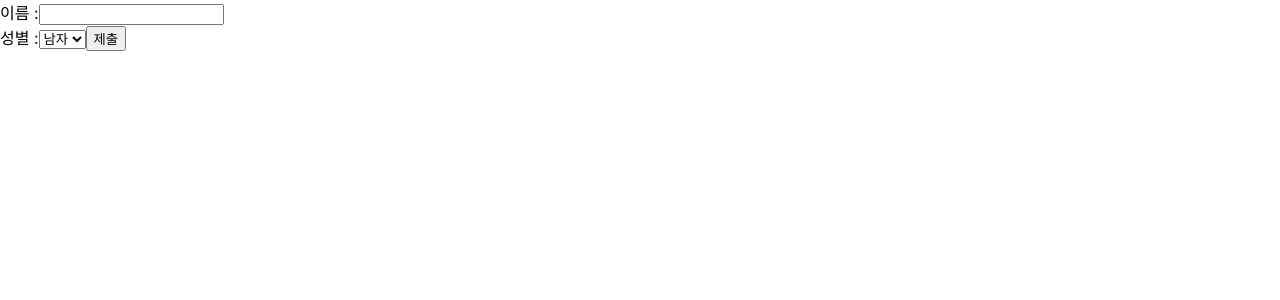
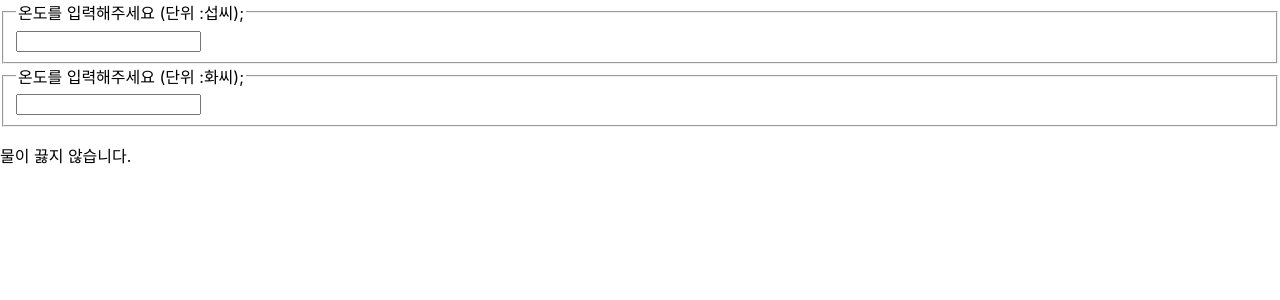
Before and after one commit to wdohoon/react, a React (Create React App) app: page / in a window 1280 px wide. Shown: the top 300 px of the page. Built offline with nearby package versions, Linux system fonts and the light colour scheme.

Commit message:
chapter12

```diff
--- /dev/null
+++ b/src/chapter_12/Calculator.jsx
@@ -0,0 +1,65 @@
+import React, {useState} from "react";
+import TemperatureInput from "./TemperatureInput";
+
+function BoilingVerdict(props) {
+    if (props.celsius >= 100){
+        return <p>물이 끓습니다.</p>;
+    }
+    return <p>물이 끓지 않습니다.</p>;
+}
+
+function toCelsius(fahrenheit) {
+    return ((fahrenheit - 32) * 5) / 9;
+}
+
+function toFahrenheit(celsius) {
+    return (celsius * 9) / 5 + 32;
+}
+
+function tryConvert(temperature, convert){
+    const input = parseFloat(temperature);
+    if (Number.isNaN(input)) {
+        return "";
+    }
+    const output = convert(input);
+    const rounded = Math.round(output * 1000) / 1000;
+    return rounded.toString();
+}
+
+function Calculator(props){
+    const [temperature, setTemperature] = useState("");
+    const [scale, setScale] = useState("c");
+
+    const handleCelsiusChange = (temperature) => {
+        setTemperature(temperature);
+        setScale("c");
+    };
+
+    const handleFahrenheitChange = (temperature) => {
+        setTemperature(temperature);
+        setScale("f");
+    };
+
+    const celsius =
+        scale === "f" ? tryConvert(temperature, toCelsius) : temperature;
+    const fahrenheit =
+        scale === "c" ? tryConvert(temperature, toFahrenheit) : temperature;
+
+    return(
+        <div>
+            <TemperatureInput
+                scale="c"
+                temperature={celsius}
+                onTemperatureChange={handleCelsiusChange}
+            />
+            <TemperatureInput
+                scale="f"
+                temperature={fahrenheit}
+                onTemperatureChange={handleFahrenheitChange}
+            />
+            <BoilingVerdict celsius={parseFloat(celsius)} />
+        </div>
+    );
+}
+
+export default Calculator;
--- /dev/null
+++ b/src/chapter_12/TemperatureInput.jsx
@@ -0,0 +1,21 @@
+const scaleNames = {
+    c: "섭씨",
+    f: "화씨",
+};
+
+function TemperatureInput(props) {
+    const handleChange = (event) => {
+        props.onTemperatureChange(event.target.value);
+    };
+
+    return(
+        <fieldset>
+            <legend>
+                온도를 입력해주세요 (단위 :{scaleNames[props.scale]});
+            </legend>
+            <input value={props.temperature} onChange={handleChange} />
+        </fieldset>
+    );
+}
+
+export default TemperatureInput;
--- a/src/index.js
+++ b/src/index.js
@@ -13,7 +13,8 @@ import reportWebVitals from './reportWebVitals';
 //import ConfirmButton from './chapter_08/ConfirmButton';
 //import LandingPage from './chapter_09/LandginPage';
 //import AttendanceBook from './chapter_10/AttendanceBook';
-import SignUp from './chpater_11/SignUp';
+//import SignUp from './chpater_11/SignUp';
+import Calculator from './chapter_12/Calculator';
 
 // setInterval(() => {
 //   ReactDOM.render(
@@ -35,7 +36,7 @@ import SignUp from './chpater_11/SignUp';
 setInterval(() => {
   ReactDOM.render(
     <React.StrictMode>
-      <SignUp/>
+      <Calculator/>
     </React.StrictMode>,
     document.getElementById('root')
   );
```
Also changed, not shown: src/chapter_11/SignUp.jsx (renamed from src/chpater_11/SignUp.jsx).
